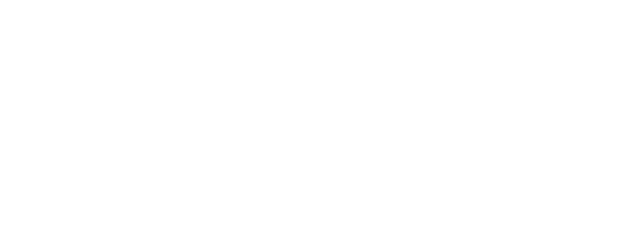
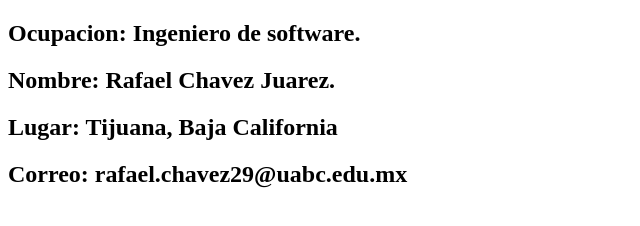
Before and after one commit to RCJK33/DesarrolloWebUABC, a plain HTML site: page index.html in a window 1280 px wide. Shown: the whole page, without its empty margins (0-640 px from the left). Drawn offline with Linux system fonts and the light colour scheme.

Commit message:
Primer commit

```diff
--- a/index.html
+++ b/index.html
@@ -3,9 +3,22 @@
 <head>
     <meta charset="UTF-8">
     <meta name="viewport" content="width=device-width, initial-scale=1.0">
-    <title>Document</title>
+    <title>Home</title>
 </head>
 <body>
-
+    <section class="container">
+        <div class="element">
+            <h1 class="ocupaicon">Ocupacion: Ingeniero de software.</h1>
+        </div>
+        <div class="element">
+            <h1 class="ocupaicon">Nombre: Rafael Chavez Juarez.</h1>
+        </div>
+        <div class="element">
+            <h1 class="ocupaicon">Lugar: Tijuana, Baja California</h1>
+        </div>
+        <div class="element">
+            <h1 class="ocupaicon">Correo: rafael.chavez29@uabc.edu.mx</h1>
+        </div>
+    </section>
 </body>
 </html>
```
